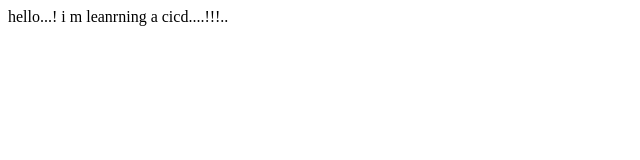
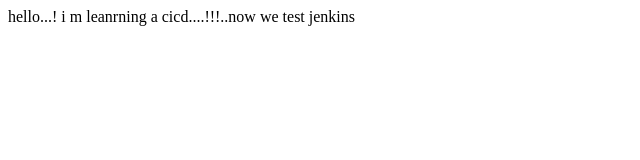
Before and after one commit to Rohankamble-01/project, a plain HTML site: page index.html in a window 1280 px wide. Shown: the whole page, without its empty margins (0-640 px from the left). Drawn offline with Linux system fonts and the light colour scheme.

Commit message:
after edit

```diff
--- a/index.html
+++ b/index.html
@@ -1,3 +1,4 @@
 <html>
-hello...! i m leanrning a cicd....!!!..
+hello...! i m leanrning a cicd....!!!..now we test jenkins
+
 </html>
```
